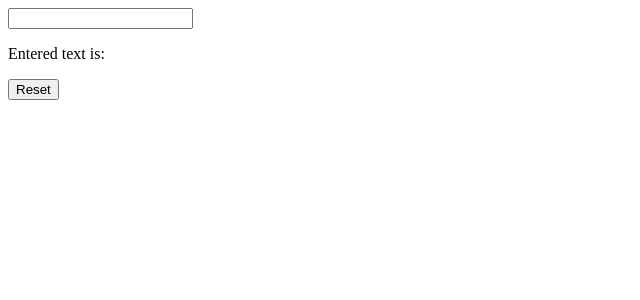
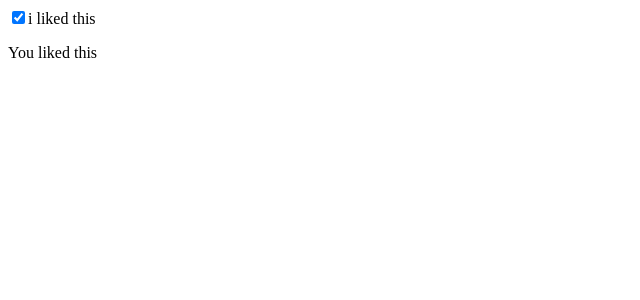
Before and after one commit to Viswajith2003/MERN, a React (Vite) app in the folder React/Beginner/Week1/week1/: page / in a window 1280 px wide. Shown: the top 300 px of the page, without its empty margins (0-640 px from the left). Built offline with nearby package versions, Linux system fonts and the light colour scheme.

Commit message:
setChecked workging

```diff
--- a/React/Beginner/Week1/week1/src/App.jsx
+++ b/React/Beginner/Week1/week1/src/App.jsx
@@ -3,11 +3,12 @@ import './App.css'
 
 function App() {
   // const [count ,setCount]=useState(0)
-  const[text,setText]=useState("")
+  // const[text,setText]=useState("")
+  const [liked,setLiked]=useState(true)
 
-  const changeName=(e)=>
+  const changeBox=(e)=>
   {
-    setText(e.target.value);
+    setLiked(e.target.checked);
   }
 
   return (
@@ -15,10 +16,12 @@ function App() {
       {/* <h1>Counter working:{count}</h1>
       <button onClick={()=>{setCount(count+1)}}>Press Here</button> */}
 
-      <input type="text" value={text} onChange={changeName}/>
+      {/* <input type="text" value={text} onChange={changeName}/>
       <p>Entered text is:{text}</p>
-      <button onClick={()=>{setText("")}}>Reset</button>
+      <button onClick={()=>{setText("")}}>Reset</button> */}
 
+      <input type="checkbox" checked={liked} onChange={changeBox} />i liked this
+      <p>You {liked ? "liked":"did not liked"} this</p>
     </div>
   )
 }
```
